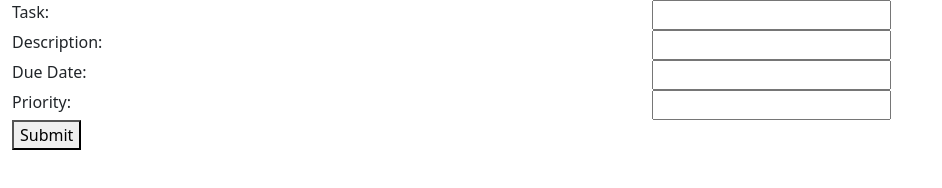
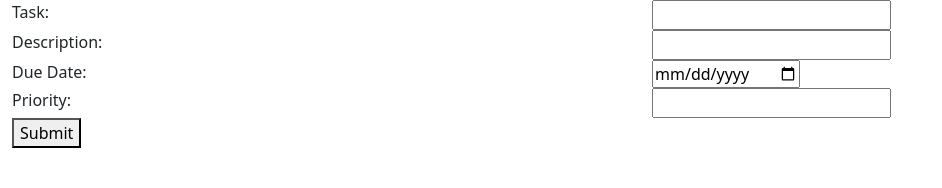
Before and after one commit to hripple46/Todo-List, a plain HTML site: page index.html in a window 1280 px wide. Shown: the whole page, without its empty margins (0-942 px from the left). Drawn offline with nearby package versions, Linux system fonts and the light colour scheme.

Commit message:
added date input

```diff
--- a/index.html
+++ b/index.html
@@ -22,7 +22,7 @@
           </div>
           <div class="row">
               <div class="col"><label for="todoDueDate">Due Date: </label></div>
-              <div class="col"><input type="number" id="number" name="todoDueDate" /></div>
+              <div class="col"><input type="date" id="date" name="todoDueDate" /></div>
           </div>
           <div class="row">
               <div class="col"><label for="todoPriority">Priority: </label></div>
```
